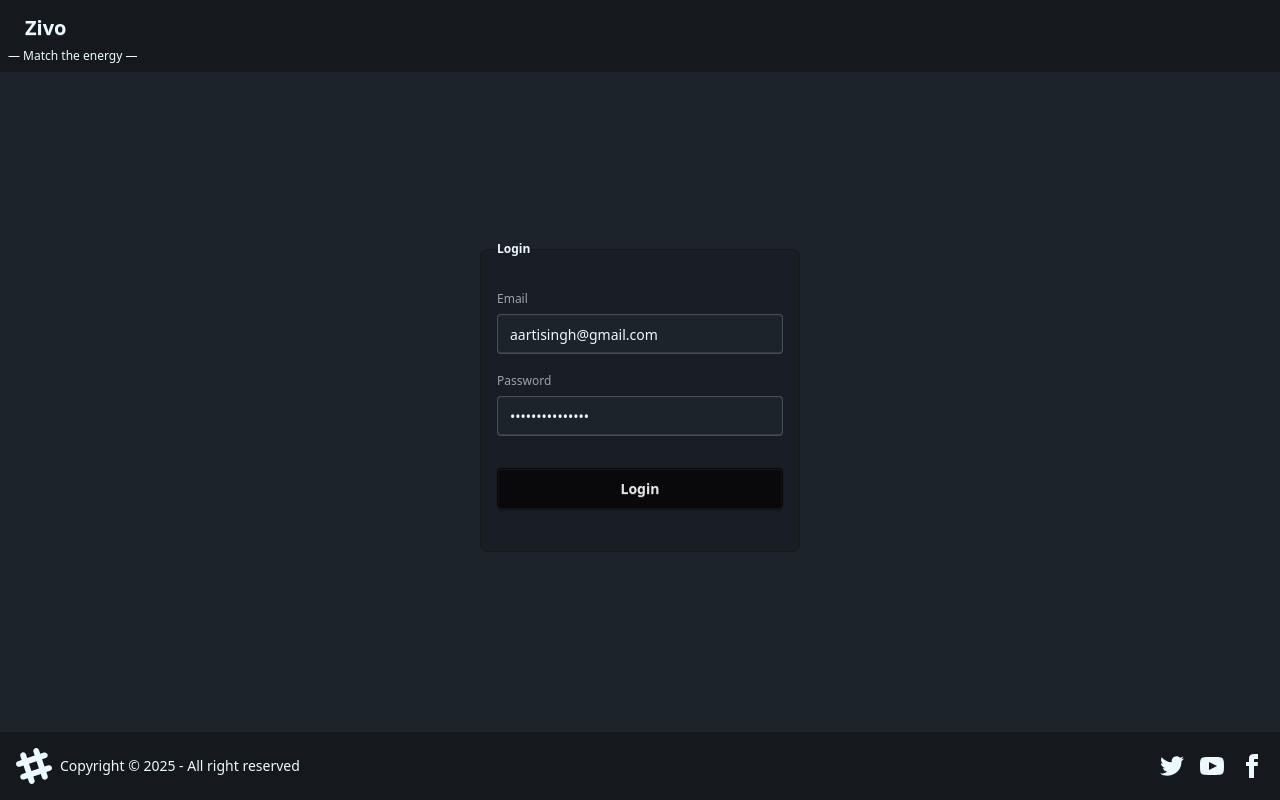
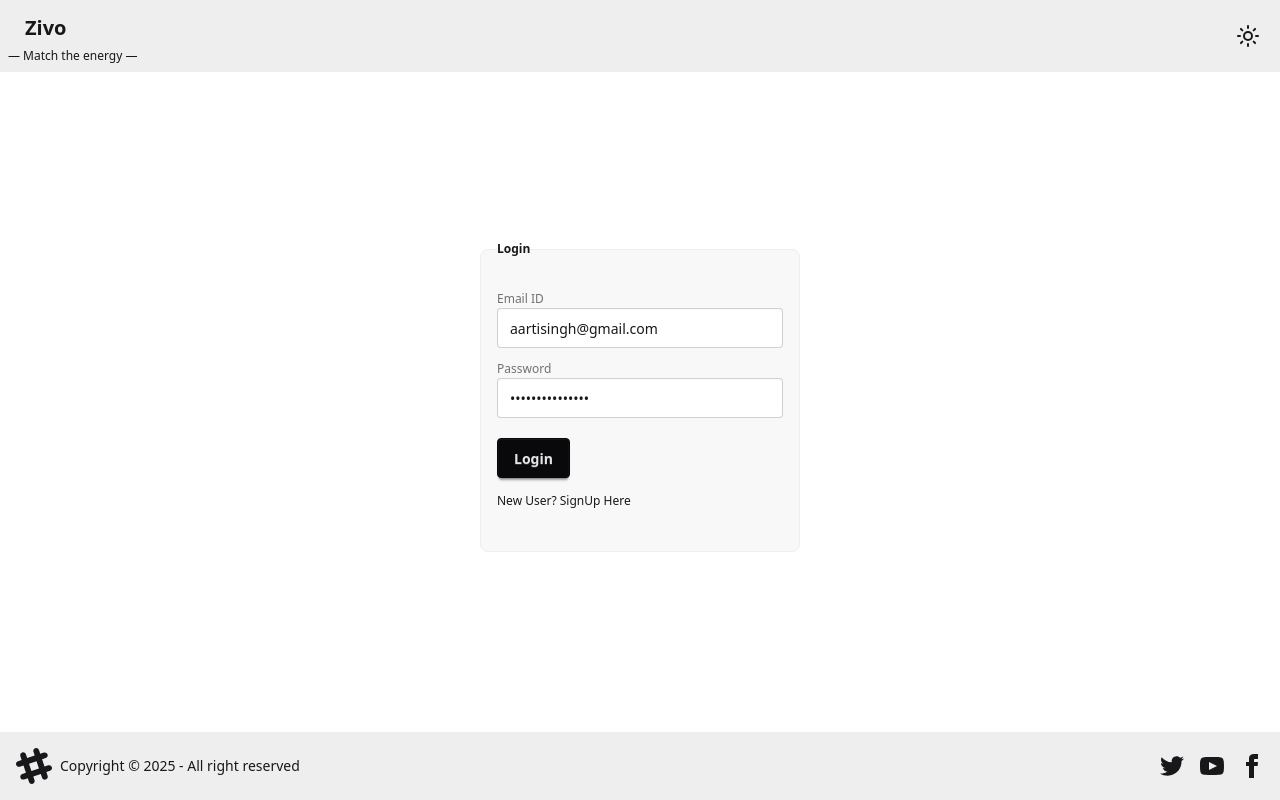
Before and after one commit to aartibisht123/devTinder-web, a React (Vite) app: page /login in a window 1280 px wide. Built offline with nearby package versions, Linux system fonts and the light colour scheme; no server answers.

Commit message:
modified:   src/components/Login.jsx

```diff
--- a/index.html
+++ b/index.html
@@ -1,11 +1,10 @@
 <!doctype html>
-<html lang="en">
-  <html data-theme="dark"></html>
+<html lang="en" data-theme="light">
   <head>
     <meta charset="UTF-8" />
     <link rel="icon" type="image/svg+xml" href="/vite.svg" />
     <meta name="viewport" content="width=device-width, initial-scale=1.0" />
-    <title>Blink</title>
+    <title>Zivo</title>
   </head>
   <body>
     <div id="root"></div>
--- a/src/components/Body.jsx
+++ b/src/components/Body.jsx
@@ -8,11 +8,12 @@ import { addUser } from '../utils/userSlice'
 import axios from 'axios'
 
 
-
 const Body = () => {
-  const dispatch = useDispatch();
+const dispatch = useDispatch();
 const navigate = useNavigate();
 const userData = useSelector((store) => store.user)
+
+
   const fetchUser = async () =>{
     try {
       if(userData) return
--- a/src/components/Connections.jsx
+++ b/src/components/Connections.jsx
@@ -22,7 +22,7 @@ const Connections = () => {
        },[]);
        if(!connections) return;
 
-       if(connections.length === 0) return <h1> No Connections  Found</h1>
+       if(connections.length === 0) return <h1 className='flex justify-center my-10'> No Connections  Found</h1>
 
  return <div className='text-center my-10'>
           <h1 className='text-bold color- white text-3xl'>Connections</h1>
--- a/src/components/EditProfile.jsx
+++ b/src/components/EditProfile.jsx
@@ -8,7 +8,7 @@ import { addUser } from '../utils/userSlice';
 const EditProfile = ({user}) => {
       const [firstName, setFirstName] = useState(user.firstName);
       const [lastName, setLastName] = useState(user.lastName);
-      const [age, setAge] = useState(user.age);
+      const [age, setAge] = useState(user.age || "");
       const [gender, setGender] = useState(user.gender);
       const [about, setAbout] = useState(user.about);
       const [skills, setSkills] = useState(user.skills);
--- a/src/components/Login.jsx
+++ b/src/components/Login.jsx
@@ -9,11 +9,16 @@ const Login = () => {
 
     const [emailId, setEmailId] = useState("aartisingh@gmail.com");
     const [password, setPassword] = useState("Aartisingh@1234");
+     const [firstName, setFirstName] = useState();
+    const [lastName, setLastName] = useState();
+    const [isLoginForm, setIsLoginFrom] = useState(true);
     const [error, setError] = useState("")
     const dispatch = useDispatch();
     const navigate = useNavigate();
+
+
+
     const handleLogin = async () => {
-
         try {
           const res =  await axios.post(BASE_URL + '/login',
             {
@@ -25,25 +30,62 @@ const Login = () => {
 
           dispatch(addUser(res.data))
          return navigate("/");
+
         }catch (error) {
             setError(error?.response?.data || "something went wrong")
         }};
 
+
+        const handleSignUp = async () =>{
+          try {
+            const res = await axios.post(BASE_URL + "/signup",{firstName, lastName, emailId, password},{withCredentials:true})
+
+            dispatch(addUser(res.data))
+             return navigate("/profile");
+
+          } catch (error) {
+             setError(error?.response?.data || "something went wrong")
+          }
+        }
+
   return (
-    <div className='flex justify-center my-40'>
-    <fieldset className="fieldset bg-base-200 border-base-300 rounded-box w-xs border h-80 p-4" >
-  <legend className="fieldset-legend">Login</legend>
+    <div className={isLoginForm?'flex justify-center my-40' : 'flex justify-center my-20'}>
 
-  <label className="label mt-3" >Email</label>
-  <input type="email" className="input" placeholder="Email" value={emailId} onChange={(e)=> setEmailId(e.target.value)}/>
+<fieldset className={isLoginForm? "fieldset bg-base-200 border-base-300 rounded-box w-xs border h-80 p-4": "fieldset bg-base-200 border-base-300 rounded-box w-xs border h-122 p-4 " } >
+  <legend className="fieldset-legend">
+    {isLoginForm ? 'Login' : "SignUp"}</legend>
+
+      <form
+        onSubmit={(e) => {
+          e.preventDefault();
+          isLoginForm ? handleLogin() : handleSignUp();
+        }}
+      >
+  {!isLoginForm && (
+<>
+    <label className="label mt-3" >First Name</label>
+  <input type="email" className="input"  value={firstName} onChange={(e)=> setFirstName(e.target.value)}/>
+
+    <label className="label mt-3" >Last Name</label>
+  <input type="email" className="input"  value={lastName} onChange={(e)=> setLastName(e.target.value)}/>
+  </>)}
+
+  <label className="label mt-3" >Email ID</label>
+  <input type="email" className="input"  value={emailId} onChange={(e)=> setEmailId(e.target.value)}/>
 
   <label className="label mt-3">Password</label>
-  <input type="password" className="input" placeholder="Password" value={password} onChange={(e)=> setPassword(e.target.value)} />
+  <input type="password" className="input"  value={password} onChange={(e)=> setPassword(e.target.value)} />
 
 <p className='text-red-500'>{error} </p>
-  <button className="btn btn-neutral mt-5" onClick={handleLogin}>Login</button>
+  <button className="btn btn-neutral mt-5" onClick={isLoginForm ? handleLogin : handleSignUp}>{isLoginForm?  "Login" : "Sign Up"}</button>
+ </form>
+
+  <p className=' cursor-pointer py-2' onClick={()=>setIsLoginFrom((value) => !value)}>{isLoginForm? "New User? SignUp Here": "Existing User? Login Here"}</p>
 </fieldset>
-    </div>
+
+      </div>
+
+
   )
 }
 
--- a/src/components/NavBar.jsx
+++ b/src/components/NavBar.jsx
@@ -3,6 +3,7 @@ import { useDispatch, useSelector } from "react-redux"
 import { Link, Navigate, useNavigate } from "react-router-dom";
 import { BASE_URL } from "../utils/constants";
 import { removeUser } from "../utils/userSlice";
+import { useEffect } from "react";
 
 const NavBar = () => {
   const user = useSelector((store )=> store.user);
@@ -17,9 +18,18 @@ const NavBar = () => {
     } catch (error) {
       console.error(error)
     }
+  }
 
+  useEffect(() => {
+  const saved = localStorage.getItem("theme") || "light";
+  document.documentElement.setAttribute("data-theme", saved);
+}, []);
 
-  }
+function handleTheme(e) {
+  const theme = e.target.checked ? "dark" : "light";
+  localStorage.setItem("theme", theme);
+  document.documentElement.setAttribute("data-theme", theme);
+}
 
 
   return (
@@ -58,6 +68,46 @@ const NavBar = () => {
     </div>
   </div>
   )}
+<label className="swap swap-rotate mx-3">
+  {/* this hidden checkbox toggles theme */}
+  <input
+    type="checkbox"
+    className="theme-controller"
+    value="dark"  // toggle light <-> dark
+     onChange={handleTheme}
+  />
+
+  {/* Sun icon */}
+  <svg
+    className="swap-off h-6 w-6 fill-current"
+    xmlns="http://www.w3.org/2000/svg"
+    viewBox="0 0 24 24">
+    <g strokeLinejoin="round" strokeLinecap="round" strokeWidth="2" fill="none" stroke="currentColor">
+      <circle cx="12" cy="12" r="4"></circle>
+      <path d="M12 2v2"></path>
+      <path d="M12 20v2"></path>
+      <path d="m4.93 4.93 1.41 1.41"></path>
+      <path d="m17.66 17.66 1.41 1.41"></path>
+      <path d="M2 12h2"></path>
+      <path d="M20 12h2"></path>
+      <path d="m6.34 17.66-1.41 1.41"></path>
+      <path d="m19.07 4.93-1.41 1.41"></path>
+    </g>
+  </svg>
+
+  {/* Moon icon */}
+  <svg
+    className="swap-on h-6 w-6 fill-current"
+    xmlns="http://www.w3.org/2000/svg"
+    viewBox="0 0 24 24">
+    <g strokeLinejoin="round" strokeLinecap="round" strokeWidth="2" fill="none" stroke="currentColor">
+      <path d="M12 3a6 6 0 0 0 9 9 9 9 0 1 1-9-9Z"></path>
+    </g>
+  </svg>
+</label>
+
+
+
 </div>
   )
 }
--- a/src/components/UserCard.jsx
+++ b/src/components/UserCard.jsx
@@ -31,9 +31,9 @@ const UserCard = ({ user }) => {
         <h2 className="card-title " >{firstName + " " + lastName}</h2>
      {age && gender && <p>{age}, {gender}</p>}
 
+        <p > {skills}</p>
+        <p  >{about}</p>
 
-        <p  >{about}</p>
-        <p > {skills}</p>
         <div className="card-actions justify-center mx-4  my-6" >
         <button className="btn btn-primary" onClick={()=> handleSendRequest("ignored" , _id)}> Ignore</button>
          <button className="btn btn-secondary" onClick={()=> handleSendRequest("interested" , _id)}>Interested </button>
--- a/src/utils/userSlice.js
+++ b/src/utils/userSlice.js
@@ -8,7 +8,7 @@ const userSlice = createSlice({
        addUser: (state, action) =>{
         return action.payload;
        },
-       removeUser: (state, action)=>{
+       removeUser: ()=>{
         return null;
        },
     },
```
